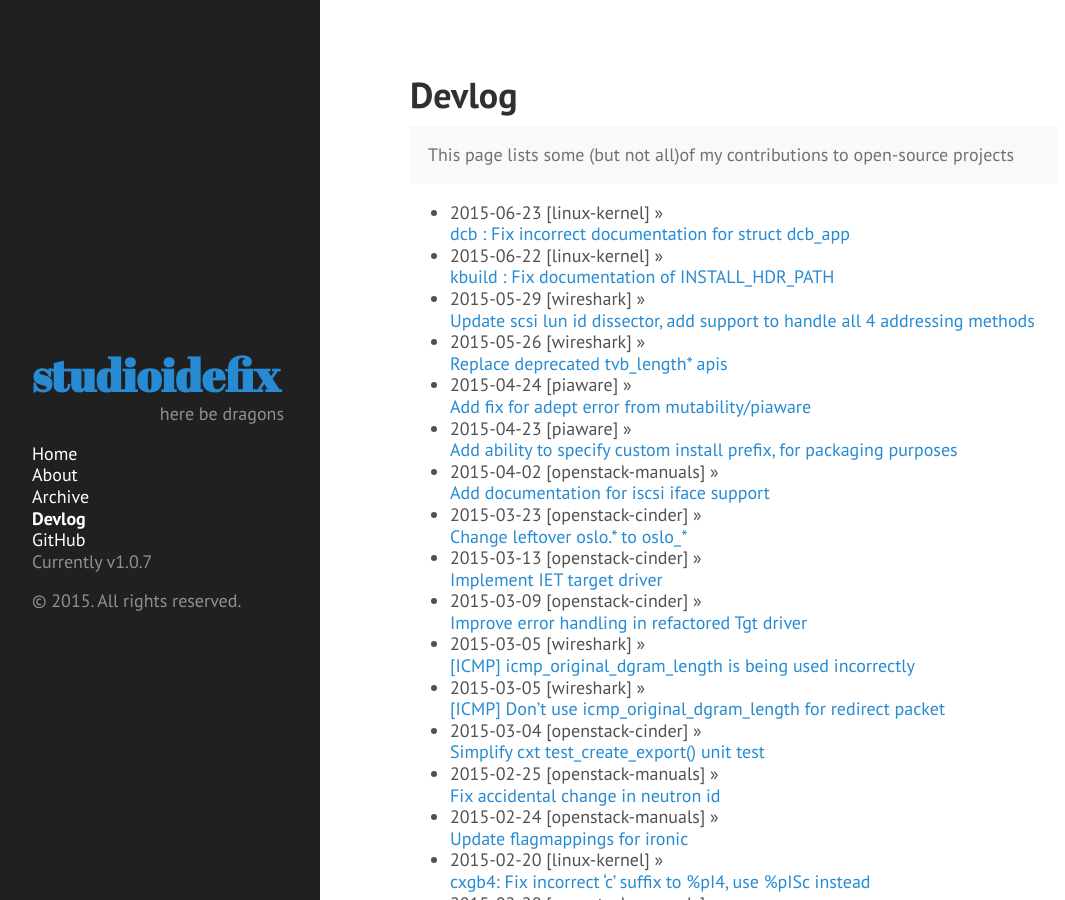
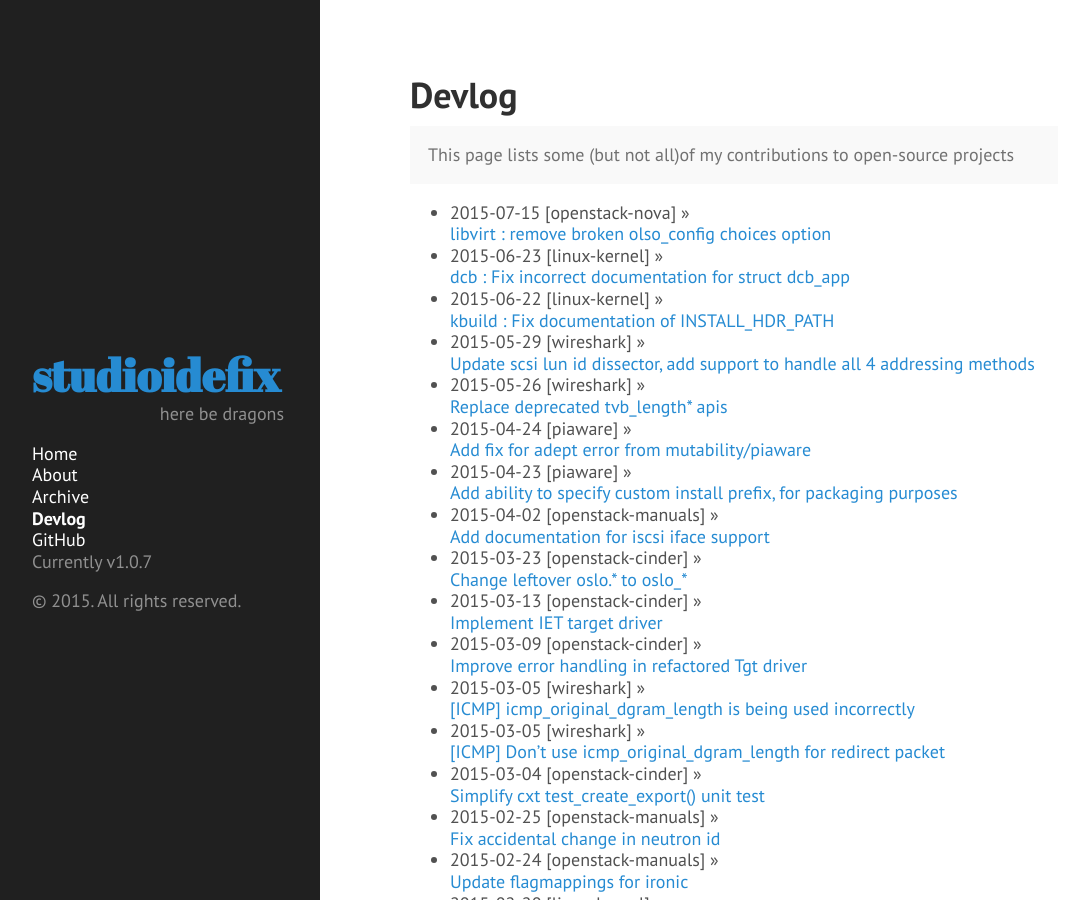
Before and after one commit to anish/anish.github.io, a Jekyll site: the page built from devlog.md, in a window 1280 px wide and 900 px high. Shown: the whole window, without its empty margins (4-1069 px from the left). Built offline with Jekyll 4.4.1, drawn with Linux system fonts in a browser that asks for light colours; Markdown is read by kramdown in place of the engine named in the settings; part of the change alters nothing that is shown.

Commit message:
Update devlog as of 7/31/2015

```diff
--- a/devlog.md
+++ b/devlog.md
@@ -10,7 +10,13 @@ git log --author=Anish --format="* %cd [wireshark] &raquo;<br> [%s](https://code
 <p class="message">
   This page lists some (but not all)of my contributions to open-source projects
 </p>
-
+<!---
+* 2015-07-21 [linux-kernel] &raquo;<br> [cxgb4 : Fill DCB priority in vlan control headers](https://git.kernel.org/cgit/linux/kernel/git/torvalds/linux.git/commit/?id=397665dab58415d648f03e2893627f4f7abf0fba)
+* 2015-07-21 [linux-kernel] &raquo;<br> [cxgb4 : Fill in number of DCB traffic classes supported](https://git.kernel.org/cgit/linux/kernel/git/torvalds/linux.git/commit/?id=8d6541b7bc0a56020ffc9fab7d740e47addd609d)
+* 2015-07-21 [linux-kernel] &raquo;<br> [cxgb4 : Allow firmware DCB info to be queried in host state](https://git.kernel.org/cgit/linux/kernel/git/torvalds/linux.git/commit/?id=a85c2eb3113299b8d55936a49e70c5b63c72617f)
+* 2015-07-21 [linux-kernel] &raquo;<br> [cxgb4 : Only pass app selector of 0 or 3 to firmware](https://git.kernel.org/cgit/linux/kernel/git/torvalds/linux.git/commit/?id=a44e7b73118b21176bdf6376c620d778a0ff0ee2)
+--->
+* 2015-07-15 [openstack-nova] &raquo;<br> [libvirt : remove broken olso\_config choices option](https://github.com/openstack/nova/commit/66b9c2ceaea3decc117cfe7d326a92bf2bdd169b)
 * 2015-06-23 [linux-kernel] &raquo;<br> [dcb : Fix incorrect documentation for struct dcb\_app](https://git.kernel.org/cgit/linux/kernel/git/torvalds/linux.git/commit/?id=42bcce87d763b4d22dc6d3a0c0b60c6b49820de8)
 * 2015-06-22 [linux-kernel] &raquo;<br> [kbuild : Fix documentation of INSTALL\_HDR\_PATH](https://git.kernel.org/cgit/linux/kernel/git/torvalds/linux.git/commit/?id=ed45d403696150864ee3090e69e0564d4397eebc)
 * 2015-05-29 [wireshark] &raquo;<br> [Update scsi lun id dissector, add support to handle all 4 addressing methods](https://code.wireshark.org/review/gitweb?
```
